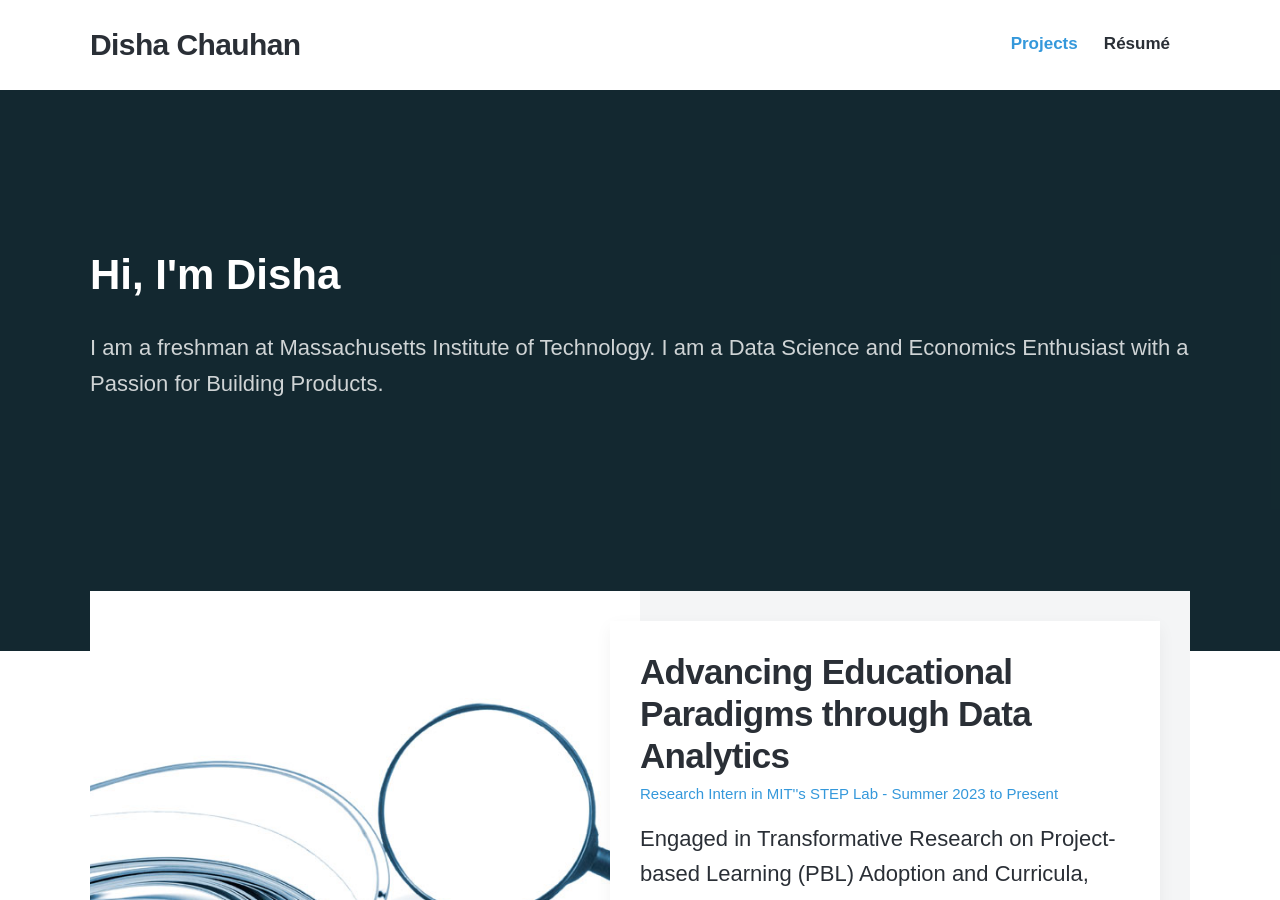
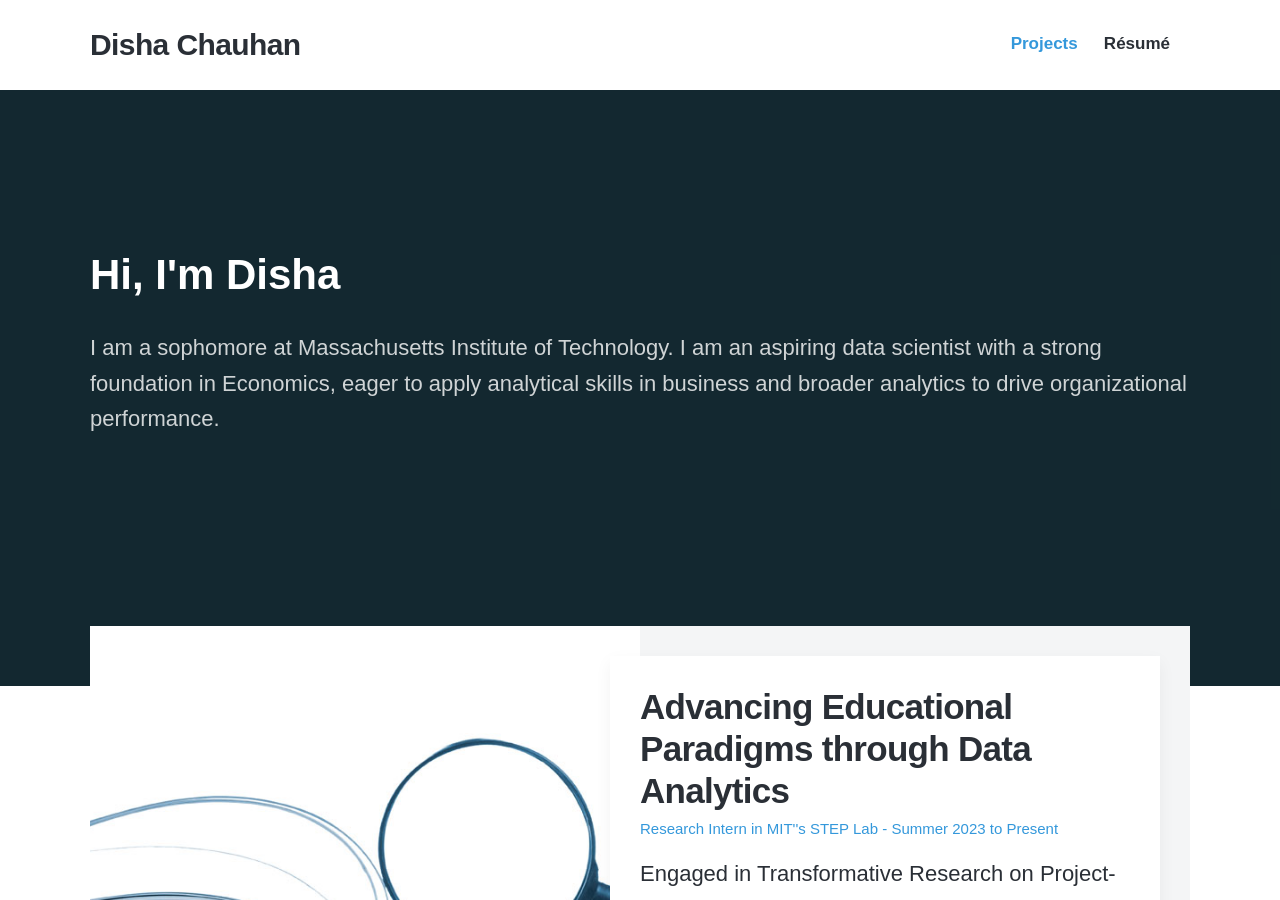
Before and after one commit to disha-22/disha-22.github.io, a Jekyll site: the page built from index.html, in a window 1280 px wide and 900 px high. Built offline with Jekyll 4.4.1, drawn with Linux system fonts in a browser that asks for light colours; nearby versions of some CDN libraries; some web fonts are replaced.

Commit message:
Update index.html

```diff
--- a/index.html
+++ b/index.html
@@ -14,7 +14,8 @@
 	<div class="wrap">
 
 		<h1>Hi, I'm Disha</h1>
-		<p>I am a freshman at Massachusetts Institute of Technology. I am a Data Science and Economics Enthusiast with a Passion for Building Products.</p>
+		<p>I am a sophomore at Massachusetts Institute of Technology. I am an aspiring data scientist with a strong foundation in Economics, eager to apply analytical skills in business and broader analytics to drive organizational performance.
+</p>
 
 		{% include socials.html %}
 
```
